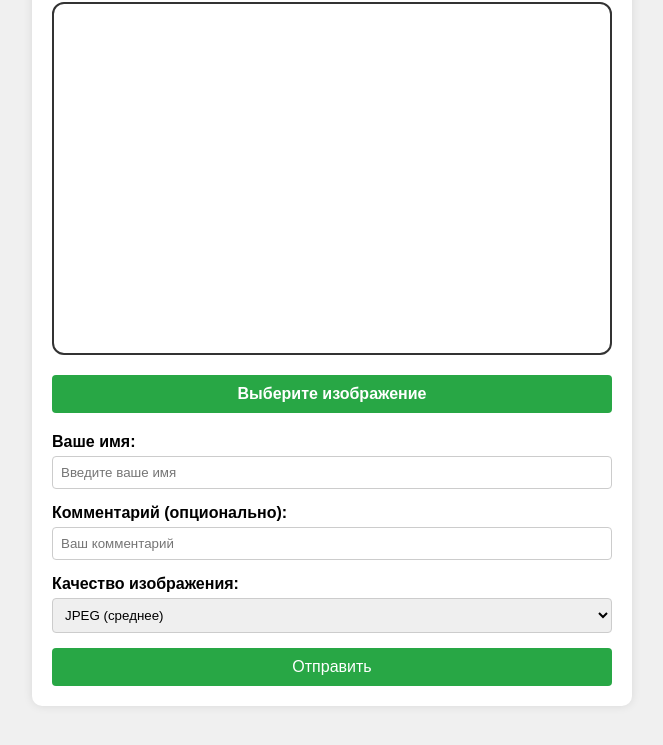
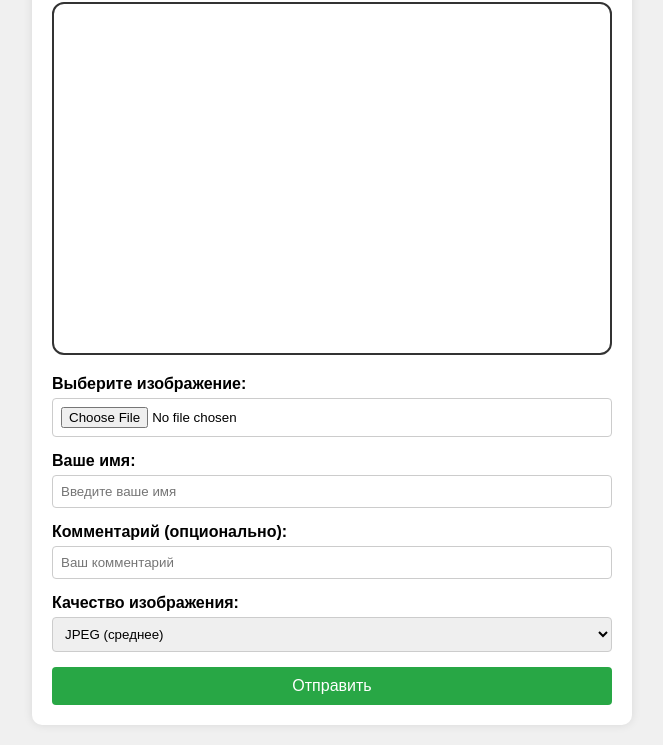
Before and after one commit to stasik1818/card-sticker-service, a plain HTML site: page index.html in a window 1280 px wide. Shown: the part 102-847 px from the top of the page, without its empty margins (308-971 px from the left). Drawn offline with Linux system fonts and the light colour scheme.

Commit message:
Update index.html

```diff
--- a/index.html
+++ b/index.html
@@ -15,7 +15,6 @@
       padding: 20px;
       box-sizing: border-box;
       overscroll-behavior: none;
-      touch-action: none;
     }
     .container {
       background-color: white;
@@ -25,7 +24,6 @@
       width: 100%;
       max-width: 600px;
       box-sizing: border-box;
-      overscroll-behavior: none;
       display: flex;
       flex-direction: column;
       align-items: center;
@@ -60,8 +58,7 @@
       left: 0;
       width: 100%;
       height: auto;
-      object-fit: contain;
-      transform-origin: center center;
+      transform-origin: 50% 50%;
       user-select: none;
       pointer-events: auto;
       touch-action: none;
@@ -82,31 +79,13 @@
       font-weight: bold;
     }
     input[type="text"],
+    input[type="file"],
     select {
       width: 100%;
       padding: 8px;
       border: 1px solid #ccc;
       border-radius: 4px;
       box-sizing: border-box;
-    }
-    input[type="file"] {
-      display: none;
-    }
-    .file-upload-label {
-      display: block;
-      width: 100%;
-      padding: 10px;
-      background-color: #28a745;
-      color: white;
-      border: none;
-      border-radius: 4px;
-      cursor: pointer;
-      font-size: 16px;
-      text-align: center;
-      box-sizing: border-box;
-    }
-    .file-upload-label:hover {
-      background-color: #218838;
     }
     button {
       width: 100%;
@@ -144,7 +123,7 @@
       </div>
     </div>
     <div class="input-group">
-      <label for="imageUpload" class="file-upload-label">Выберите изображение</label>
+      <label for="imageUpload">Выберите изображение:</label>
       <input type="file" id="imageUpload" accept="image/*">
     </div>
     <div class="input-group">
```
